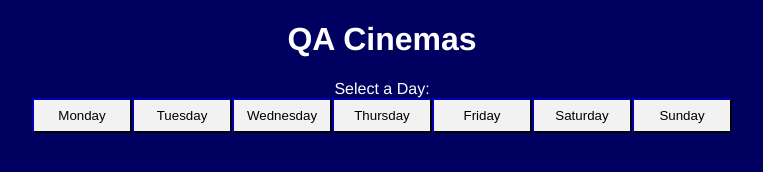
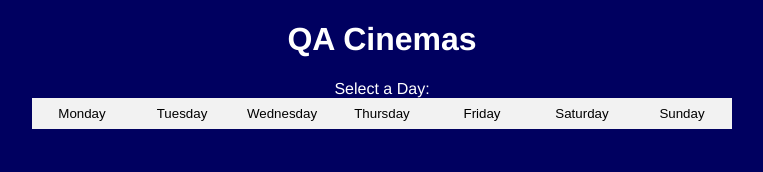
Before and after one commit to rolandwalet/QA-Cinema-Web, a plain HTML site: page index.html in a window 1280 px wide. Shown: the whole page, without its empty margins (258-1021 px from the left). Drawn offline with Linux system fonts and the light colour scheme.

Commit message:
update style

```diff
--- a/style.css
+++ b/style.css
@@ -40,10 +40,9 @@ body{
 }
 .button{
   background-color: #f2f2f2;
-  border-color: #000060;
+  border: none;
   padding: 8px 10px;
   width: 100px
-
 }
 .button:hover{
      background-color: #cccccc;
```
Also changed, not shown: index.html (+1 -1 lines).
